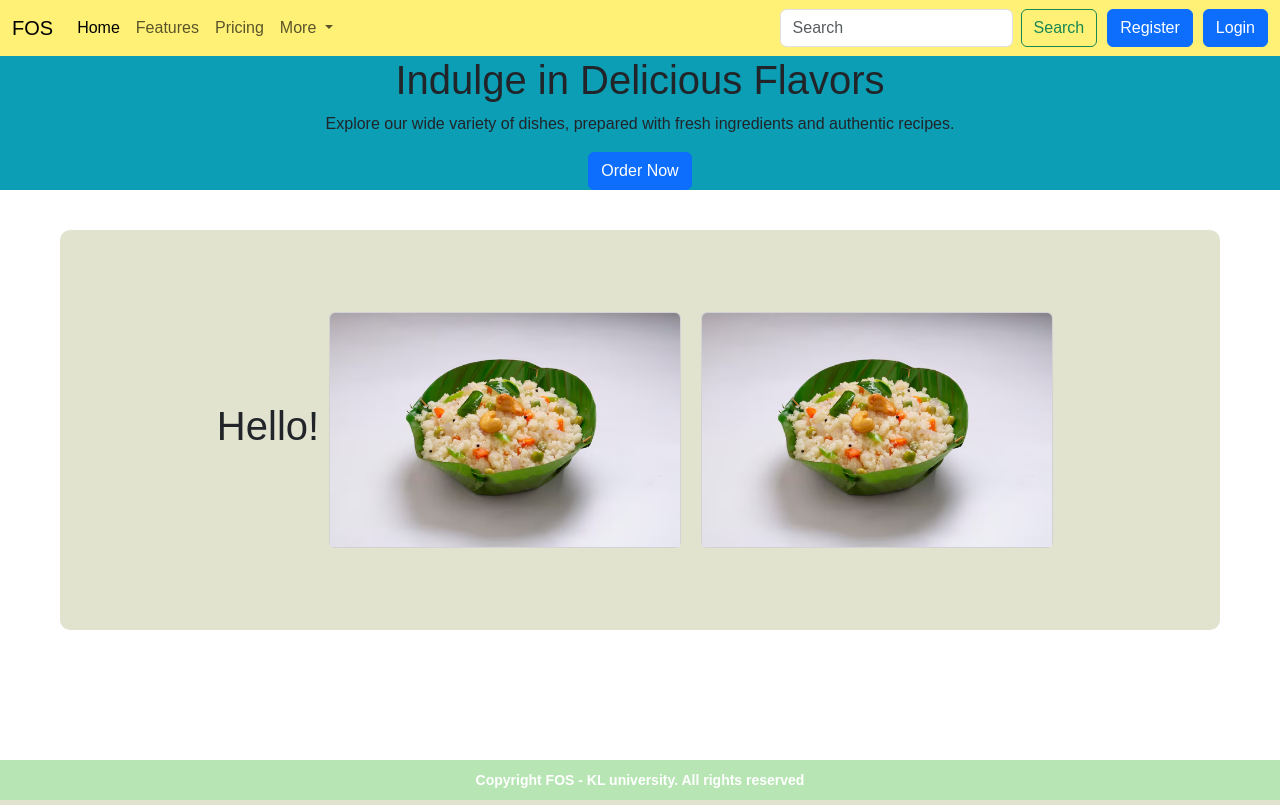
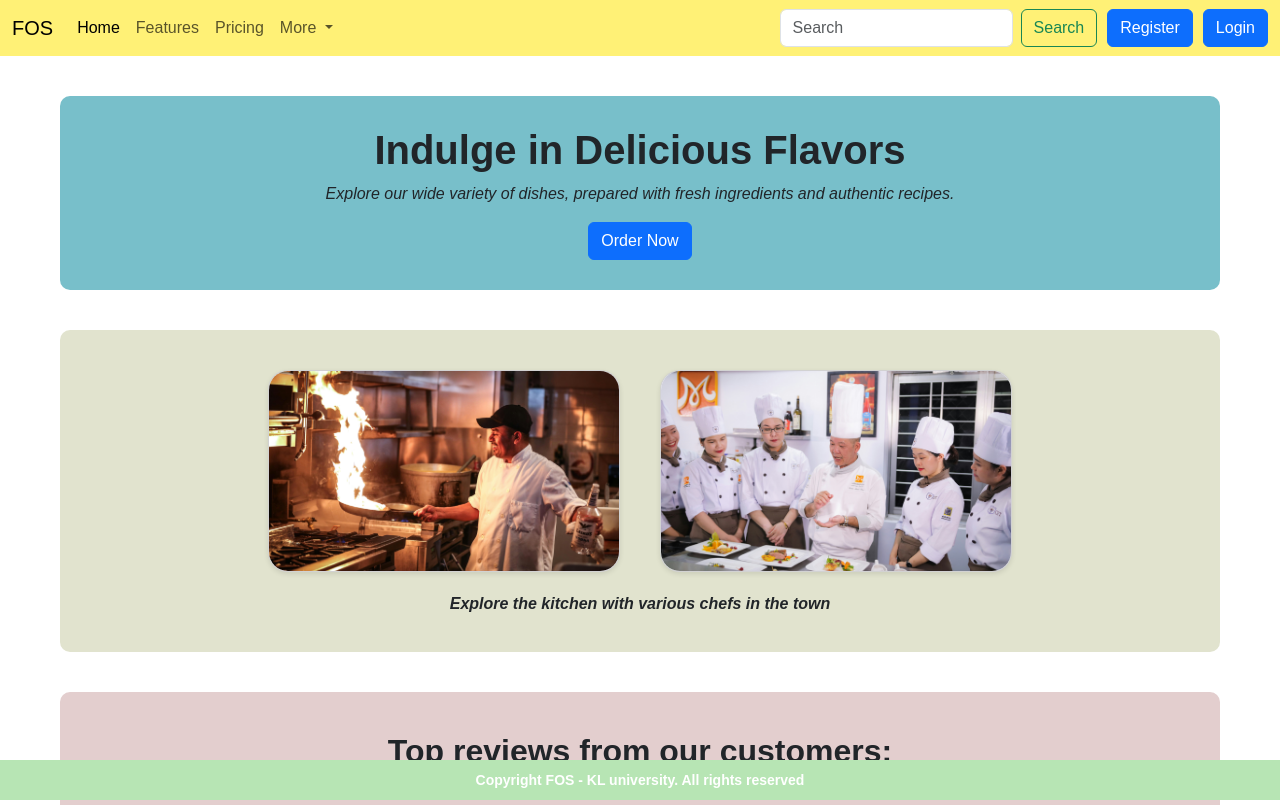
Before and after one commit to nshanku8/Food-Ordering, a Django app: page / in a window 1280 px wide. Shown: the top 805 px of the page. Run offline with Django 5.2, Linux system fonts and the light colour scheme.

Commit message:
fifth commit

```diff
--- a/templates/projecthomepage.html
+++ b/templates/projecthomepage.html
@@ -25,7 +25,14 @@
     }
     .hero-section {
       text-align: center; /* Center text within the section */
-      background: #0b9eb5;
+      background: #78bfca;
+      border-radius: 10px;
+      margin: 40px;
+      margin-left: 60px;
+      margin-right: 60px;
+      padding: 30px;
+      justify-content: center;
+
     }
     .second-con{
       border-radius: 10px;
@@ -35,33 +42,124 @@
       margin-right: 60px;
       padding: 20px;
       text-align: center;
+      /* display: flex; */
+      justify-content: center;
+      align-items: center;
+    }
+    .card {
+      width: 18rem;
+      margin: 20px;
+      transition: transform 0.3s ease-in-out, box-shadow 0.3s ease-in-out;
+      /* Add some default shadow */
+      box-shadow: 0px 2px 5px rgba(0, 0, 0, 0.1);
+      border-radius: 20px;
+      overflow: hidden;
+    }
+    .card-con{
       display: flex;
       justify-content: center;
+    }
+
+
+    .card-img-top {
+      width: 100%;
+      height: 200px; /* Adjust image height as needed */
+      object-fit: cover; /* Scales image to fit within container */
+    }
+    h1{
+      font-weight: bold;
+    }
+    .phero{
+      font-style: oblique;
+    }
+    .psecond{
+      font-weight: bold;
+      font-style: italic;
+    }
+    .third-con{
+      border-radius: 10px;
+      background-color: rgb(227, 206, 206);
+      margin: 40px;
+      margin-left: 60px;
+      margin-right: 60px;
+      margin-bottom: 80px;
+      padding: 40px;
+      text-align: center;
+      /* display: flex; */
+      justify-content: center;
       align-items: center;
-      min-height: 50vh;
-      min-width: 50vh;
     }
-    .card{
-      margin: 10px;
+    .roundcards{
+      border-radius: 50%;
+      overflow: hidden;  /* Important for this method */
+      width: 250px;
+      height: 250px;
+      margin: 30px;
+      margin-bottom: 10px;
+    }
+    .roundcard-img-top{
+      width: 100%;  /* Ensures image fills the card */
+      height: 100%;  /* Ensures image fills the card */
+      object-fit: cover;
+    }
+    h2{
+      font-weight: bold;
+    }
+    .feedback{
+      display: flex;
+      justify-content: center;
+    }
+    .pfeed{
+      padding: 10px;
+      width: 250px;
+      margin: 30px;
+      margin-top: 10px;
+      font-weight: 650;
     }
   </style>
 <div class="hero-section">
   <h1>Indulge in Delicious Flavors</h1>
   <div id="carouselExampleIndicators" class="carousel slide">
     </div>
-  <p>Explore our wide variety of dishes, prepared with fresh ingredients and authentic recipes.</p>
+  <p class="phero">Explore our wide variety of dishes, prepared with fresh ingredients and authentic recipes.</p>
   <a href="#" class="btn btn-primary">Order Now</a>
 </div>
+
 <div class="second-con">
-  <h1>Hello!</h1>
-  <div class="card" style="width: 22rem;">
-    <img src="{% static 'images/upma.jpg' %}" class="card-img-top" alt="KLU">
-  </div>
-  <div class="card" style="width: 22rem;">
-    <img src="{% static 'images/upma.jpg' %}" class="card-img-top" alt="KLU">
+  <div class="card-con">
+    <div class="card" style="width: 22rem;">
+      <img src="{% static 'images/chef1.jpg' %}" class="card-img-top" alt="KLU">
+    </div>
+    <div class="card" style="width: 22rem;">
+      <img src="{% static 'images/chef2.jpg' %}" class="card-img-top" alt="KLU">
     </div>
   </div>
+    <p class="psecond">Explore the kitchen with various chefs in the town</p>
 </div>
+
+<div class="third-con">
+  <h2>Top reviews from our customers:</h2>
+  <div class="card-con">
+    <div class="roundcards">
+      <img src="{% static 'images/person1.jpg' %}" class="roundcard-img-top" alt="KLU">
+    </div>
+    <div class="roundcards">
+      <img src="{% static 'images/person2.jpg' %}" class="roundcard-img-top" alt="KLU">
+    </div>
+    <div class="roundcards">
+      <img src="{% static 'images/person3.jpg' %}" class="roundcard-img-top" alt="KLU">
+    </div>
+  </div>
+  <div class="feedback">
+    <p class="pfeed">Great selection! Discover new places, support local. User-friendly app, helpful tracking. Minor occasional time delays.</p>
+    <p class="pfeed">Love the deals! Discounts for favorites, try new places. Excellent customer service.</p>
+    <p class="pfeed">This app saves time! Order from all my favorites in a few clicks. Fast delivery, fresh food. Highly recommend!</p>
+  </div>
+
+
+</div>
+
+
 
 
 {% endblock %}
```
Also changed, not shown: static/images/chef1.jpg (added), static/images/chef2.jpg (added), static/images/food_prep_1.jpg (added), 7 other files.
